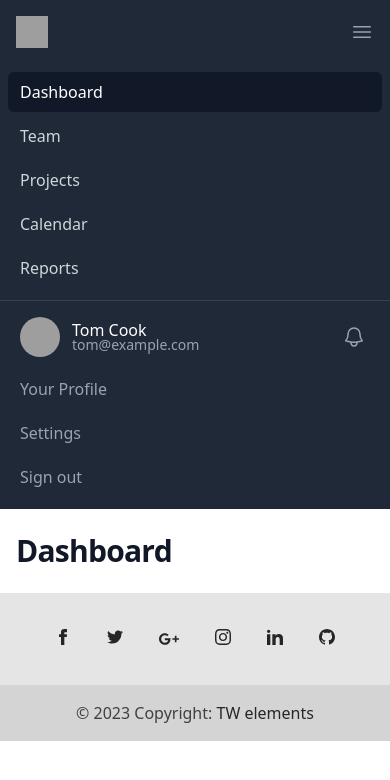
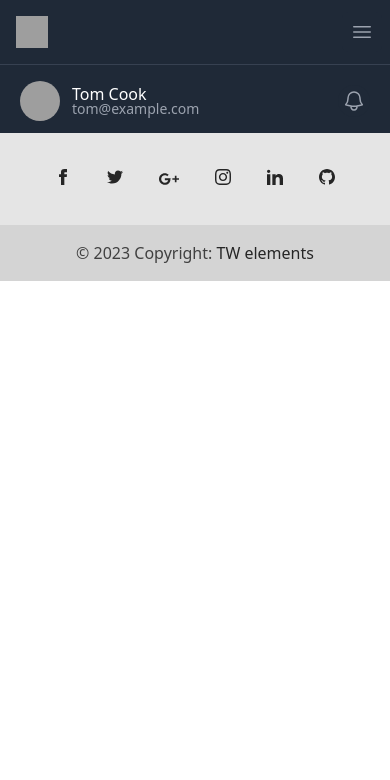
Before and after one commit to GuilhermeJeske1006/front-end-cifraMusic, a Nuxt app: page /music/register in a window 390 px wide. Shown: the top 780 px of the page. Built offline with nearby package versions, Linux system fonts and the light colour scheme; grey boxes are pictures that could not be loaded.

Commit message:
front-01: let the navigation bar work

```diff
--- a/components/static/header.vue
+++ b/components/static/header.vue
@@ -1,43 +1,7 @@
 <template>
-    <div class="relative isolate overflow-hidden bg-gray-900 py-24 sm:py-32">
-      <img src="https://images.unsplash.com/photo-1521737604893-d14cc237f11d?ixlib=rb-4.0.3&ixid=MnwxMjA3fDB8MHxwaG90by1wYWdlfHx8fGVufDB8fHx8&auto=format&fit=crop&crop=focalpoint&fp-y=.8&w=2830&h=1500&q=80&blend=111827&sat=-100&exp=15&blend-mode=multiply" alt="" class="absolute inset-0 -z-10 h-full w-full object-cover object-right md:object-center" />
-      <div class="hidden sm:absolute sm:-top-10 sm:right-1/2 sm:-z-10 sm:mr-10 sm:block sm:transform-gpu sm:blur-3xl" aria-hidden="true">
-        <div class="aspect-[1097/845] w-[68.5625rem] bg-gradient-to-tr from-[#ff4694] to-[#776fff] opacity-20" style="clip-path: polygon(74.1% 44.1%, 100% 61.6%, 97.5% 26.9%, 85.5% 0.1%, 80.7% 2%, 72.5% 32.5%, 60.2% 62.4%, 52.4% 68.1%, 47.5% 58.3%, 45.2% 34.5%, 27.5% 76.7%, 0.1% 64.9%, 17.9% 100%, 27.6% 76.8%, 76.1% 97.7%, 74.1% 44.1%)" />
-      </div>
-      <div class="absolute -top-52 left-1/2 -z-10 -translate-x-1/2 transform-gpu blur-3xl sm:top-[-28rem] sm:ml-16 sm:translate-x-0 sm:transform-gpu" aria-hidden="true">
-        <div class="aspect-[1097/845] w-[68.5625rem] bg-gradient-to-tr from-[#ff4694] to-[#776fff] opacity-20" style="clip-path: polygon(74.1% 44.1%, 100% 61.6%, 97.5% 26.9%, 85.5% 0.1%, 80.7% 2%, 72.5% 32.5%, 60.2% 62.4%, 52.4% 68.1%, 47.5% 58.3%, 45.2% 34.5%, 27.5% 76.7%, 0.1% 64.9%, 17.9% 100%, 27.6% 76.8%, 76.1% 97.7%, 74.1% 44.1%)" />
-      </div>
-      <div class="mx-auto max-w-7xl px-6 lg:px-8">
-        <div class="mx-auto max-w-2xl lg:mx-0">
-          <h2 class="text-4xl font-bold tracking-tight text-white sm:text-6xl">Work with us</h2>
-          <p class="mt-6 text-lg leading-8 text-gray-300">Anim aute id magna aliqua ad ad non deserunt sunt. Qui irure qui lorem cupidatat commodo. Elit sunt amet fugiat veniam occaecat fugiat aliqua.</p>
-        </div>
-        <div class="mx-auto mt-10 max-w-2xl lg:mx-0 lg:max-w-none">
-          <div class="grid grid-cols-1 gap-x-8 gap-y-6 text-base font-semibold leading-7 text-white sm:grid-cols-2 md:flex lg:gap-x-10">
-            <a v-for="link in links" :key="link.name" :href="link.href">{{ link.name }} <span aria-hidden="true">&rarr;</span></a>
-          </div>
-          <dl class="mt-16 grid grid-cols-1 gap-8 sm:mt-20 sm:grid-cols-2 lg:grid-cols-4">
-            <div v-for="stat in stats" :key="stat.name" class="flex flex-col-reverse">
-              <dt class="text-base leading-7 text-gray-300">{{ stat.name }}</dt>
-              <dd class="text-2xl font-bold leading-9 tracking-tight text-white">{{ stat.value }}</dd>
-            </div>
-          </dl>
-        </div>
-      </div>
+    <header class="bg-white shadow">
+    <div class="mx-auto max-w-7xl px-4 py-6 sm:px-6 lg:px-8">
+      <h1 class="text-3xl font-bold tracking-tight text-gray-900">Dashboard</h1>
     </div>
-  </template>
-
-  <script setup>
-  const links = [
-    { name: 'Open roles', href: '#' },
-    { name: 'Internship program', href: '#' },
-    { name: 'Our values', href: '#' },
-    { name: 'Meet our leadership', href: '#' },
-  ]
-  const stats = [
-    { name: 'Offices worldwide', value: '12' },
-    { name: 'Full-time colleagues', value: '300+' },
-    { name: 'Hours per week', value: '40' },
-    { name: 'Paid time off', value: 'Unlimited' },
-  ]
-  </script>
+  </header>
+</template>
--- a/components/static/navbar.vue
+++ b/components/static/navbar.vue
@@ -31,24 +31,24 @@
             <!-- Profile dropdown -->
             <div class="relative ml-3">
               <div>
-                <button type="button" class="relative flex max-w-xs items-center rounded-full bg-gray-800 text-sm focus:outline-none focus:ring-2 focus:ring-white focus:ring-offset-2 focus:ring-offset-gray-800" id="user-menu-button" aria-expanded="false" aria-haspopup="true">
+                <button @click="showSettings == false ? showSettings = true : showSettings = false" type="button" class="relative flex max-w-xs items-center rounded-full bg-gray-800 text-sm focus:outline-none focus:ring-2 focus:ring-white focus:ring-offset-2 focus:ring-offset-gray-800" id="user-menu-button" aria-expanded="false" aria-haspopup="true">
                   <span class="absolute -inset-1.5"></span>
-                  <span class="sr-only">Open user menu</span>
+                  <span class="sr-only">Abrir menu usuario</span>
                   <img class="h-8 w-8 rounded-full" src="https://images.unsplash.com/photo-1472099645785-5658abf4ff4e?ixlib=rb-1.2.1&ixid=eyJhcHBfaWQiOjEyMDd9&auto=format&fit=facearea&facepad=2&w=256&h=256&q=80" alt="">
                 </button>
               </div>
-              <div class="absolute right-0 z-10 mt-2 w-48 origin-top-right rounded-md bg-white py-1 shadow-lg ring-1 ring-black ring-opacity-5 focus:outline-none" role="menu" aria-orientation="vertical" aria-labelledby="user-menu-button" tabindex="-1">
+              <div v-if="showSettings" class="absolute right-0 z-10 mt-2 w-48 origin-top-right rounded-md bg-white py-1 shadow-lg ring-1 ring-black ring-opacity-5 focus:outline-none" role="menu" aria-orientation="vertical" aria-labelledby="user-menu-button" tabindex="-1">
                 <!-- Active: "bg-gray-100", Not Active: "" -->
-                <a href="#" class="block px-4 py-2 text-sm text-gray-700" role="menuitem" tabindex="-1" id="user-menu-item-0">Your Profile</a>
-                <a href="#" class="block px-4 py-2 text-sm text-gray-700" role="menuitem" tabindex="-1" id="user-menu-item-1">Settings</a>
-                <a href="#" class="block px-4 py-2 text-sm text-gray-700" role="menuitem" tabindex="-1" id="user-menu-item-2">Sign out</a>
+                <a href="#" class="block px-4 py-2 text-sm text-gray-700" role="menuitem" tabindex="-1" id="user-menu-item-0">Seu perfil</a>
+                <a href="#" class="block px-4 py-2 text-sm text-gray-700" role="menuitem" tabindex="-1" id="user-menu-item-1">Configurações</a>
+                <a href="#" class="block px-4 py-2 text-sm text-gray-700" role="menuitem" tabindex="-1" id="user-menu-item-2">Sair</a>
               </div>
             </div>
           </div>
         </div>
         <div class="-mr-2 flex md:hidden">
           <!-- Mobile menu button -->
-          <button type="button" class="relative inline-flex items-center justify-center rounded-md bg-gray-800 p-2 text-gray-400 hover:bg-gray-700 hover:text-white focus:outline-none focus:ring-2 focus:ring-white focus:ring-offset-2 focus:ring-offset-gray-800" aria-controls="mobile-menu" aria-expanded="false">
+          <button type="button" @click="showMenuMobile == false ? showMenuMobile = true : showMenuMobile = false"  class="relative inline-flex items-center justify-center rounded-md bg-gray-800 p-2 text-gray-400 hover:bg-gray-700 hover:text-white focus:outline-none focus:ring-2 focus:ring-white focus:ring-offset-2 focus:ring-offset-gray-800" aria-controls="mobile-menu" aria-expanded="false">
             <span class="absolute -inset-0.5"></span>
             <span class="sr-only">Open main menu</span>
             <!-- Menu open: "hidden", Menu closed: "block" -->
@@ -66,17 +66,17 @@
 
     <!-- Mobile menu, show/hide based on menu state. -->
     <div class="md:hidden" id="mobile-menu">
-      <div class="space-y-1 px-2 pb-3 pt-2 sm:px-3">
+      <div v-if="showMenuMobile" class="space-y-1 px-2 pb-3 pt-2 sm:px-3">
         <!-- Current: "bg-gray-900 text-white", Default: "text-gray-300 hover:bg-gray-700 hover:text-white" -->
-        <a href="#" class="bg-gray-900 text-white block rounded-md px-3 py-2 text-base font-medium" aria-current="page">Dashboard</a>
-        <a href="#" class="text-gray-300 hover:bg-gray-700 hover:text-white block rounded-md px-3 py-2 text-base font-medium">Team</a>
-        <a href="#" class="text-gray-300 hover:bg-gray-700 hover:text-white block rounded-md px-3 py-2 text-base font-medium">Projects</a>
-        <a href="#" class="text-gray-300 hover:bg-gray-700 hover:text-white block rounded-md px-3 py-2 text-base font-medium">Calendar</a>
-        <a href="#" class="text-gray-300 hover:bg-gray-700 hover:text-white block rounded-md px-3 py-2 text-base font-medium">Reports</a>
+        <NuxtLink to="/" class="bg-gray-900 text-white block rounded-md px-3 py-2 text-base font-medium" aria-current="page">Home</NuxtLink>
+        <NuxtLink to="/" class="text-gray-300 hover:bg-gray-700 hover:text-white block rounded-md px-3 py-2 text-base font-medium">Minhas Músicas</NuxtLink>
+        <NuxtLink to="/" class="text-gray-300 hover:bg-gray-700 hover:text-white block rounded-md px-3 py-2 text-base font-medium">Minhas Apostilas</NuxtLink>
+        <NuxtLink to="/" class="text-gray-300 hover:bg-gray-700 hover:text-white block rounded-md px-3 py-2 text-base font-medium">Buscar Música</NuxtLink>
+        <NuxtLink to="/" class="text-gray-300 hover:bg-gray-700 hover:text-white block rounded-md px-3 py-2 text-base font-medium">Ver PDF</NuxtLink>
       </div>
       <div class="border-t border-gray-700 pb-3 pt-4">
         <div class="flex items-center px-5">
-          <div class="flex-shrink-0">
+          <div @click="showSettings == false ? showSettings = true : showSettings = false"  class="flex-shrink-0">
             <img class="h-10 w-10 rounded-full" src="https://images.unsplash.com/photo-1472099645785-5658abf4ff4e?ixlib=rb-1.2.1&ixid=eyJhcHBfaWQiOjEyMDd9&auto=format&fit=facearea&facepad=2&w=256&h=256&q=80" alt="">
           </div>
           <div class="ml-3">
@@ -85,13 +85,13 @@
           </div>
           <button type="button" class="relative ml-auto flex-shrink-0 rounded-full bg-gray-800 p-1 text-gray-400 hover:text-white focus:outline-none focus:ring-2 focus:ring-white focus:ring-offset-2 focus:ring-offset-gray-800">
             <span class="absolute -inset-1.5"></span>
-            <span class="sr-only">View notifications</span>
+            <span class="sr-only">Ver notificações</span>
             <svg class="h-6 w-6" fill="none" viewBox="0 0 24 24" stroke-width="1.5" stroke="currentColor" aria-hidden="true">
               <path stroke-linecap="round" stroke-linejoin="round" d="M14.857 17.082a23.848 23.848 0 005.454-1.31A8.967 8.967 0 0118 9.75v-.7V9A6 6 0 006 9v.75a8.967 8.967 0 01-2.312 6.022c1.733.64 3.56 1.085 5.455 1.31m5.714 0a24.255 24.255 0 01-5.714 0m5.714 0a3 3 0 11-5.714 0" />
             </svg>
           </button>
         </div>
-        <div class="mt-3 space-y-1 px-2">
+        <div v-if="showSettings" class="mt-3 space-y-1 px-2">
           <a href="#" class="block rounded-md px-3 py-2 text-base font-medium text-gray-400 hover:bg-gray-700 hover:text-white">Your Profile</a>
           <a href="#" class="block rounded-md px-3 py-2 text-base font-medium text-gray-400 hover:bg-gray-700 hover:text-white">Settings</a>
           <a href="#" class="block rounded-md px-3 py-2 text-base font-medium text-gray-400 hover:bg-gray-700 hover:text-white">Sign out</a>
@@ -100,16 +100,16 @@
     </div>
   </nav>
 
-  <header class="bg-white shadow">
-    <div class="mx-auto max-w-7xl px-4 py-6 sm:px-6 lg:px-8">
-      <h1 class="text-3xl font-bold tracking-tight text-gray-900">Dashboard</h1>
-    </div>
-  </header>
+
 
 </div>
 
 </template>
 
 <script setup>
+import { ref } from "vue";
 
+
+const showSettings = ref(false)
+const showMenuMobile = ref(false)
 </script>
--- a/pages/index.vue
+++ b/pages/index.vue
@@ -1,6 +1,8 @@
 <template>
   <base-layout>
     <static-header />
+    <static-banner />
+
     <div class="mx-auto max-w-7xl sm:py-6 sm:px-6 lg:px-8">
       <div class="bg-white sm:py-12">
         <div class="mx-auto max-w-7xl px-6 lg:px-8">
```
Also changed, not shown: components/static/banner.vue (added, +43 -0 lines).
